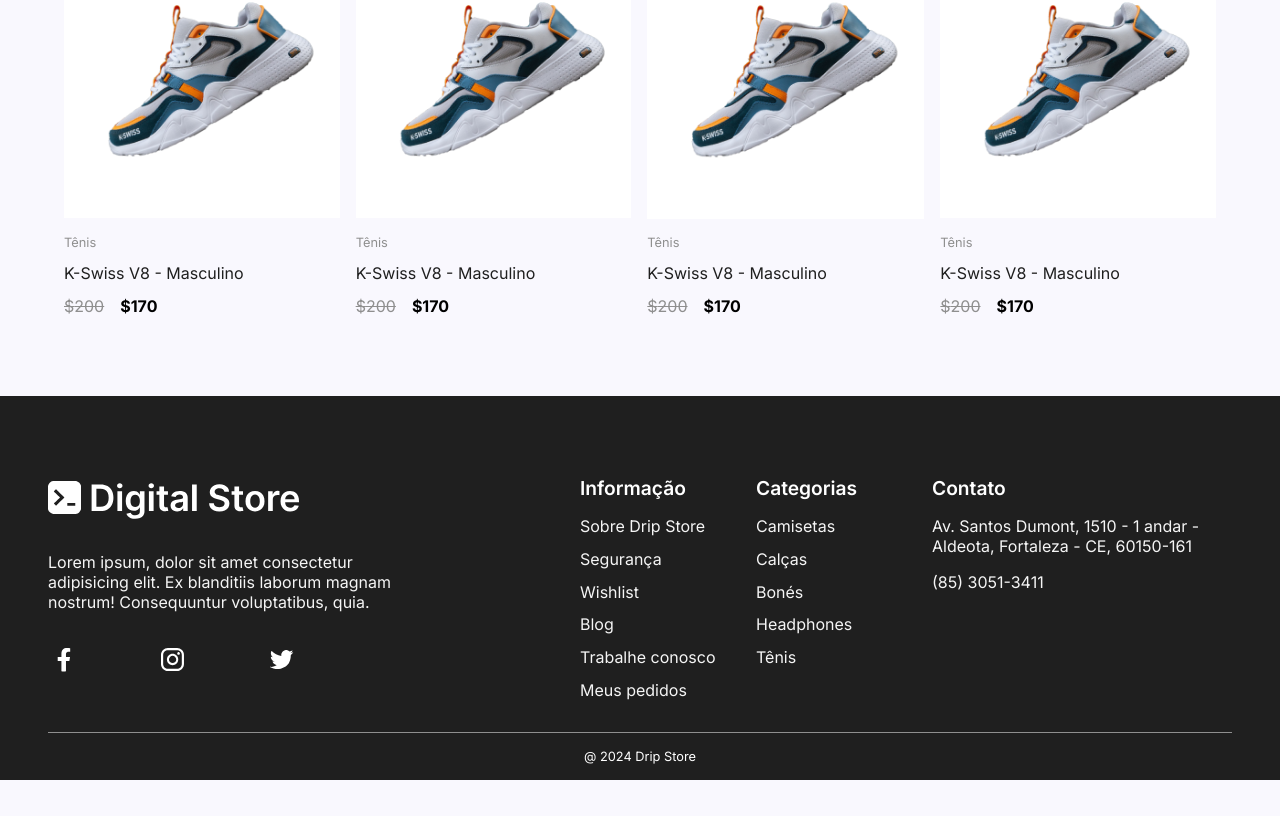
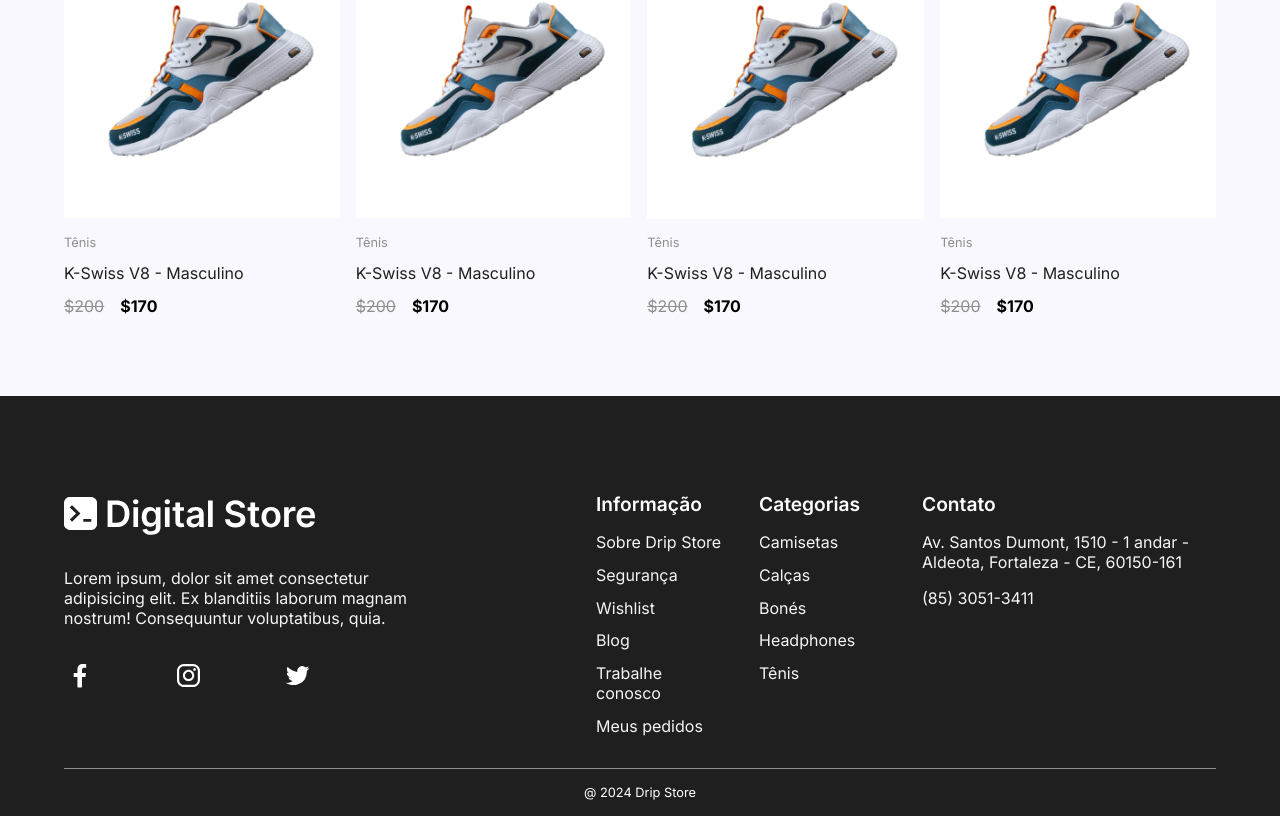
Before and after one commit to DevRDone/frontend-dripstore, a React (Vite) app: page / in a window 1280 px wide. Shown: the part 1777-2593 px from the top of the page. Before the commit the page ends 2557 px from the top, so only its background shows below. Built offline with nearby package versions, Linux system fonts and the light colour scheme.

Commit message:
fix: footer padding in large screen

```diff
--- a/src/Components/Footer/styles.js
+++ b/src/Components/Footer/styles.js
@@ -9,6 +9,11 @@
 
   @media screen and (min-width: 768px) {
     padding: 3rem;
+    padding-bottom: 0;
+  }
+
+  @media screen and (min-width: 992px) {
+    padding: 4rem;
     padding-bottom: 0;
   }
 `;
```
